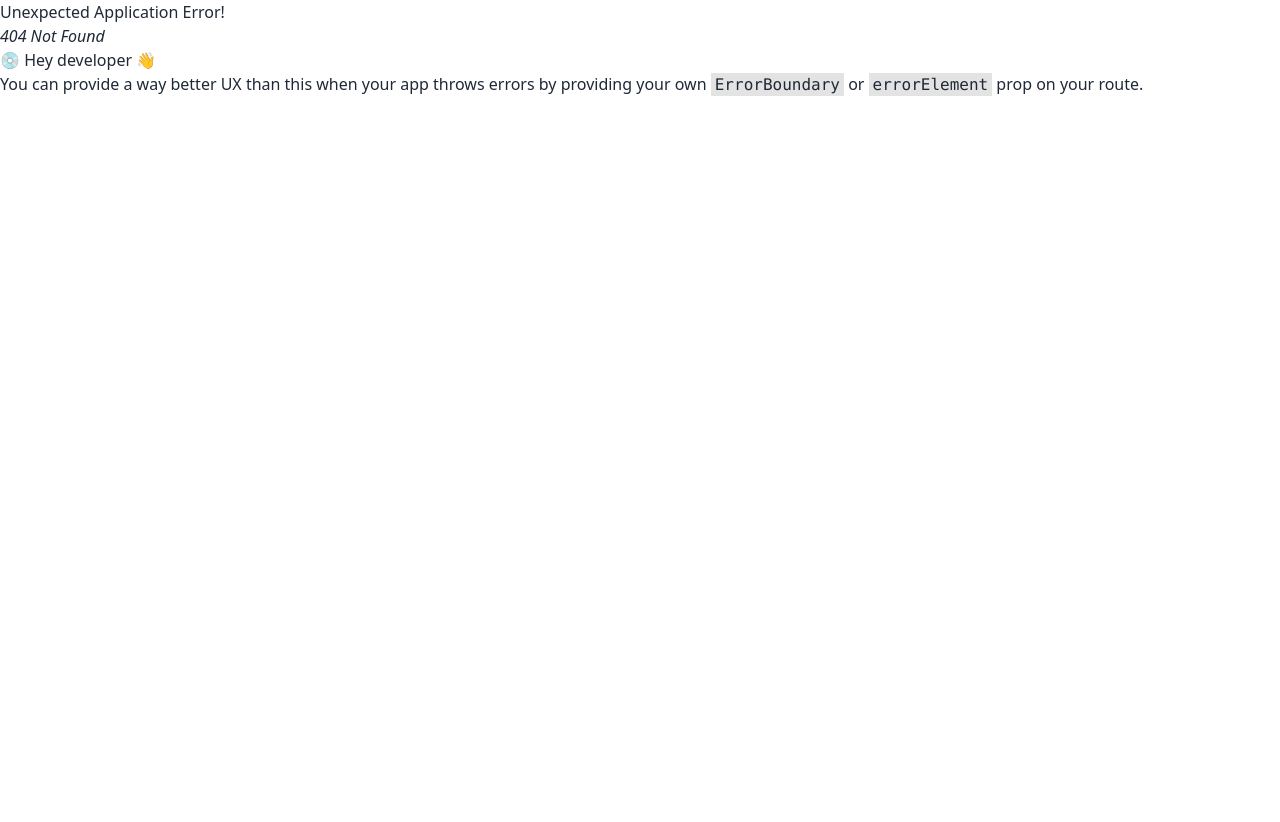
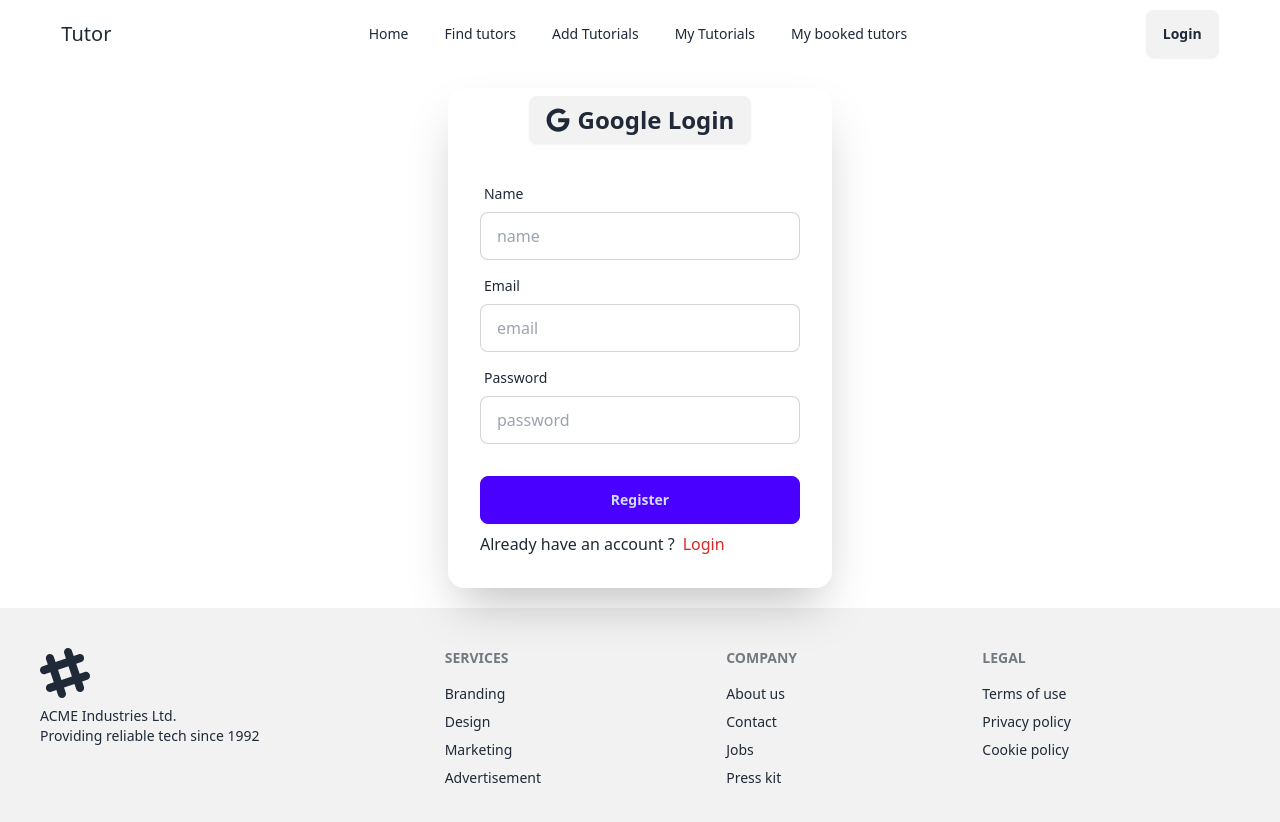
Before and after one commit to Ashimkayal4/language-exchange-client-side, a React (Vite) app: page /register in a window 1280 px wide. Before the commit this address had no page. Shown: the top 822 px of the page. Before the commit the page ends 800 px from the top, so only its background shows below. Built offline with nearby package versions, Linux system fonts and the light colour scheme.

Commit message:
added login and register page

```diff
--- a/package.json
+++ b/package.json
@@ -14,6 +14,7 @@
     "match-sorter": "^8.0.0",
     "react": "^18.3.1",
     "react-dom": "^18.3.1",
+    "react-icons": "^5.4.0",
     "react-router-dom": "^7.1.0",
     "sort-by": "^1.2.0"
   },
--- a/src/components/navbar/Navbar.jsx
+++ b/src/components/navbar/Navbar.jsx
@@ -52,7 +52,7 @@ const Navbar = () => {
                 </ul>
             </div>
             <div className="navbar-end">
-                <Link><a className="btn">Login</a></Link>
+                <Link to="/login"><a className="btn">Login</a></Link>
             </div>
         </div>
     );
--- /dev/null
+++ b/src/pages/Login.jsx
@@ -0,0 +1,41 @@
+import React from 'react';
+import { FaGoogle } from 'react-icons/fa';
+import { Link } from 'react-router-dom';
+
+const Login = () => {
+    return (
+        <div className='flex justify-center my-5'>
+            <div className="card bg-base-100 w-full max-w-sm shrink-0 shadow-2xl">
+                <div className='flex justify-center mt-2'>
+                    <h1 className='text-2xl btn'> <FaGoogle></FaGoogle> Google Login</h1>
+                </div>
+                <form className="card-body">
+                    <div className="form-control">
+                        <label className="label">
+                            <span className="label-text">Email</span>
+                        </label>
+                        <input type="email" placeholder="email" className="input input-bordered" required />
+                    </div>
+                    <div className="form-control">
+                        <label className="label">
+                            <span className="label-text">Password</span>
+                        </label>
+                        <input type="password" placeholder="password" className="input input-bordered" required />
+                        <label className="label">
+                            <a href="#" className="label-text-alt link link-hover">Forgot password?</a>
+                        </label>
+                    </div>
+
+                    <div className="form-control mt-6">
+                        <button className="btn btn-primary">Login</button>
+                    </div>
+                    <div>
+                        <h1 className='flex gap-2'>Don't have any account ? <Link to="/register"><p className='text-red-600'>Register</p></Link> </h1>
+                    </div>
+                </form>
+            </div>
+        </div>
+    );
+};
+
+export default Login;
--- /dev/null
+++ b/src/pages/Register.jsx
@@ -0,0 +1,44 @@
+import React from 'react';
+import { FaGoogle } from 'react-icons/fa';
+import { Link } from 'react-router-dom';
+
+const Register = () => {
+    return (
+        <div className='flex justify-center my-5'>
+            <div className="card bg-base-100 w-full max-w-sm shrink-0 shadow-2xl">
+                <div className='flex justify-center mt-2'>
+                    <h1 className='text-2xl btn'> <FaGoogle></FaGoogle> Google Login</h1>
+                </div>
+                <form className="card-body">
+                    <div className="form-control">
+                        <label className="label">
+                            <span className="label-text">Name</span>
+                        </label>
+                        <input type="text" placeholder="name" className="input input-bordered" required />
+                    </div>
+                    <div className="form-control">
+                        <label className="label">
+                            <span className="label-text">Email</span>
+                        </label>
+                        <input type="email" placeholder="email" className="input input-bordered" required />
+                    </div>
+                    <div className="form-control">
+                        <label className="label">
+                            <span className="label-text">Password</span>
+                        </label>
+                        <input type="password" placeholder="password" className="input input-bordered" required />
+                    </div>
+
+                    <div className="form-control mt-6">
+                        <button className="btn btn-primary">Register</button>
+                    </div>
+                    <div>
+                        <h1 className='flex gap-2'>Already have an account ? <Link to="/login"><p className='text-red-600'>Login</p></Link> </h1>
+                    </div>
+                </form>
+            </div>
+        </div>
+    );
+};
+
+export default Register;
```
Also changed, not shown: src/main.jsx (+10 -0 lines), 1 other file (tests, documents, lock files or other folders).
